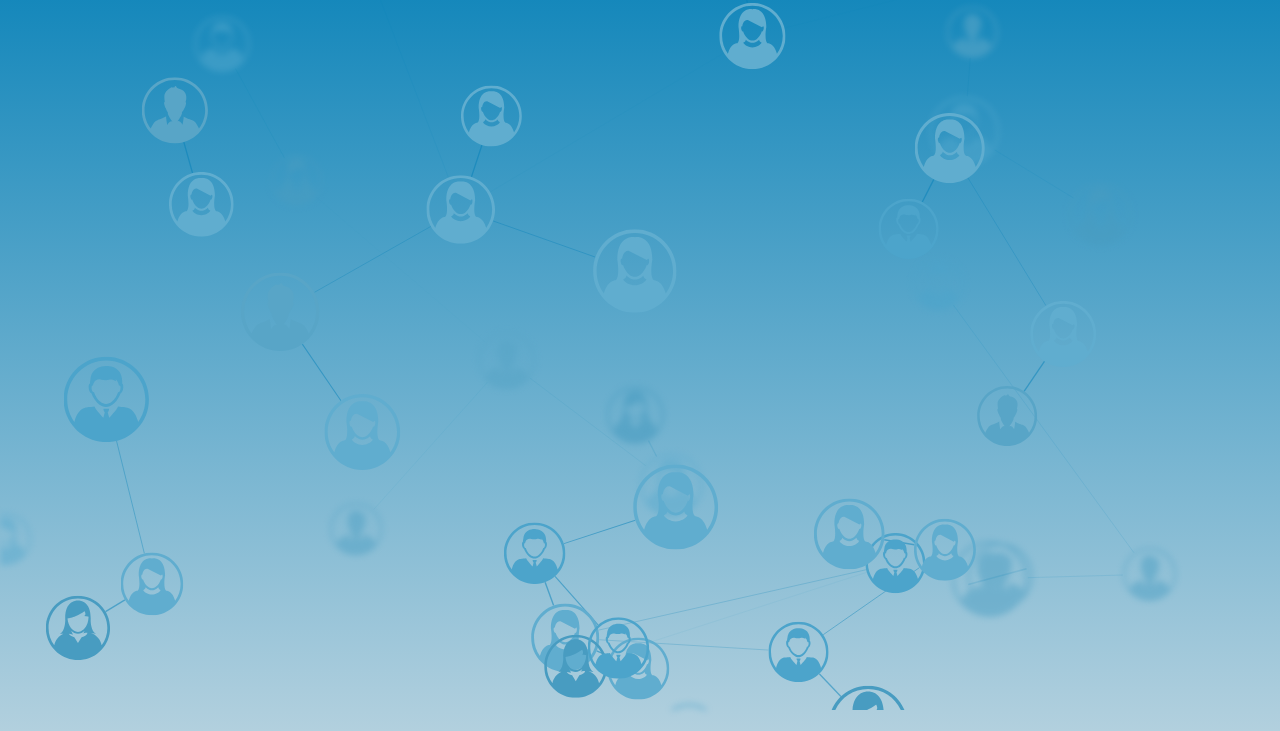
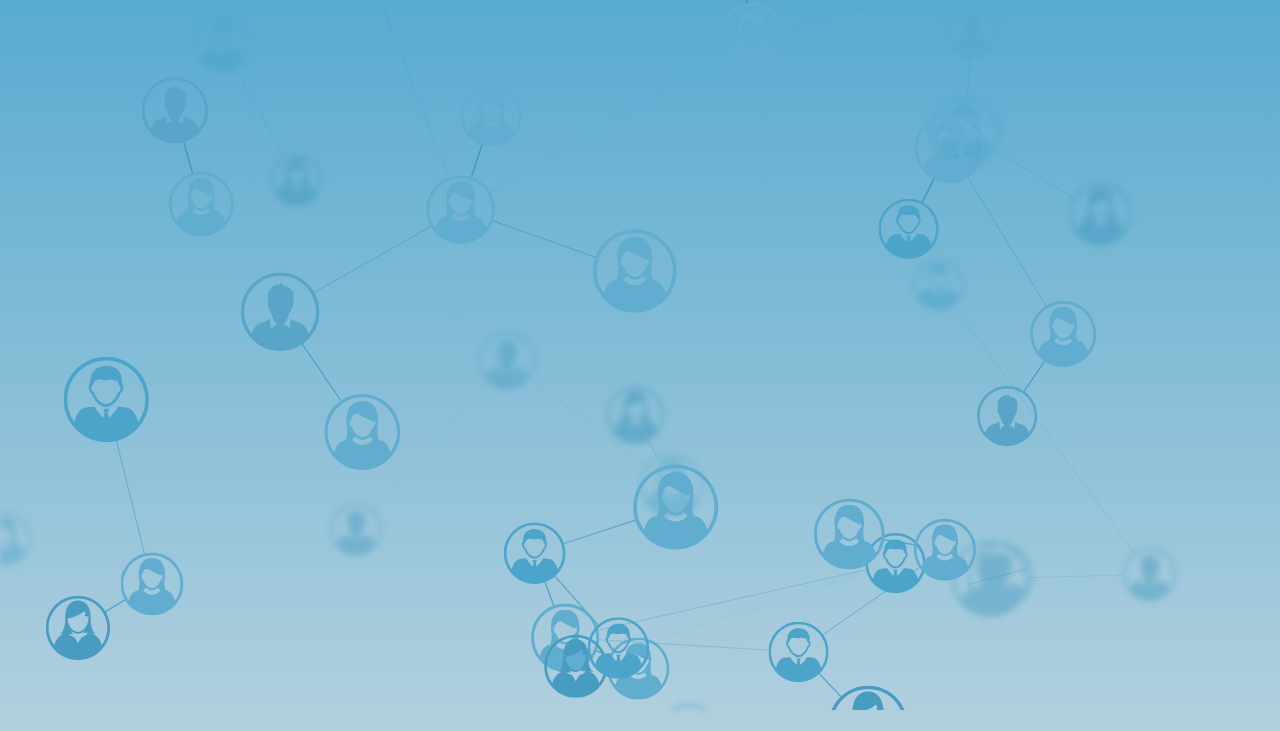
Before and after one commit to ashlynbaum/network-animation, a plain HTML site: page index.html in a window 1280 px wide. Shown: the part 90-821 px from the top of the page. Drawn offline with Linux system fonts and the light colour scheme.

Commit message:
Update gradient color.

```diff
--- a/css/style.css
+++ b/css/style.css
@@ -20,8 +20,9 @@
 }
 html {
   top:0;
-  background: -webkit-linear-gradient(#027fb7, #B2D0DE); /* For Safari 5.1 to 6.0 */
-  background: -o-linear-gradient(#027fb7, #B2D0DE); /* For Opera 11.1 to 12.0 */
-  background: -moz-linear-gradient(#027fb7, #B2D0DE); /* For Firefox 3.6 to 15 */
-  background: linear-gradient(#027fb7, #B2D0DE); /* Standard syntax (must be last) */
+  background: -webkit-linear-gradient(#4DA6CE, #B2D0DE); /* For Safari 5.1 to 6.0 */
+  background: -o-linear-gradient(#4DA6CE, #B2D0DE); /* For Opera 11.1 to 12.0 */
+  background: -moz-linear-gradient(#4DA6CE, #B2D0DE); /* For Firefox 3.6 to 15 */
+  background: linear-gradient(#4DA6CE, #B2D0DE); /* Standard syntax (must be last) */
+  /*background: linear-gradient(#4DA6CE, #044D6B); /* Standard syntax (must be last) **/
 }
```
